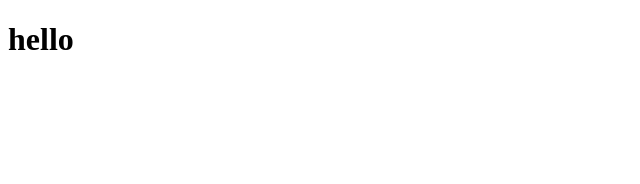
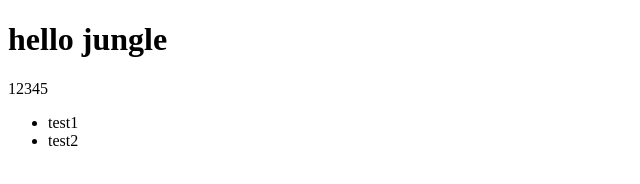
Before and after one commit to songjuyou/work0224, a plain HTML site: page index.html in a window 1280 px wide. Shown: the whole page, without its empty margins (0-640 px from the left). Drawn offline with Linux system fonts and the light colour scheme.

Commit message:
second commit

```diff
--- a/index.html
+++ b/index.html
@@ -7,6 +7,12 @@
     <title>Document</title>
 </head>
 <body>
-    <h1>hello</h1>
+    <h1>hello jungle</h1>
+    <P>12345</P>
+
+    <ul>
+        <li>test1</li>
+        <li>test2</li>
+    </ul>
 </body>
 </html>
```
